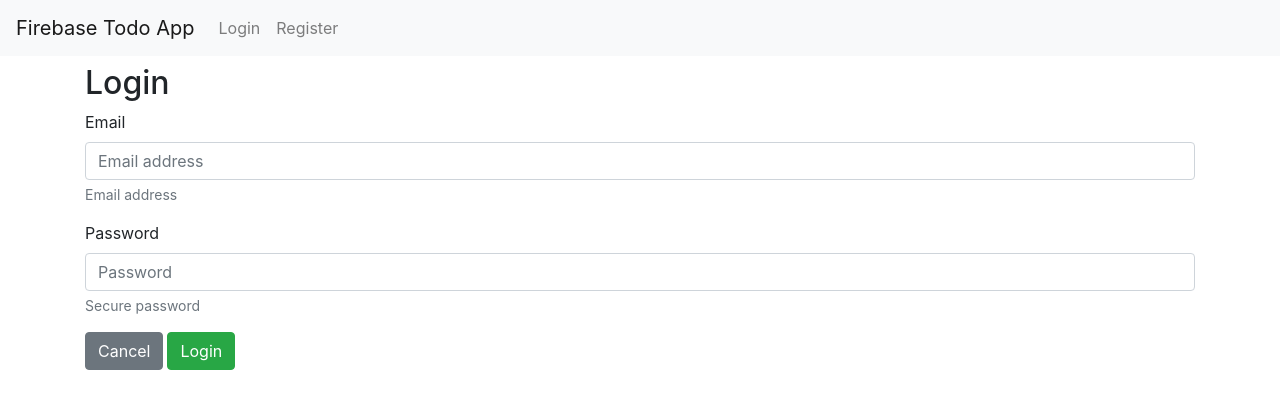
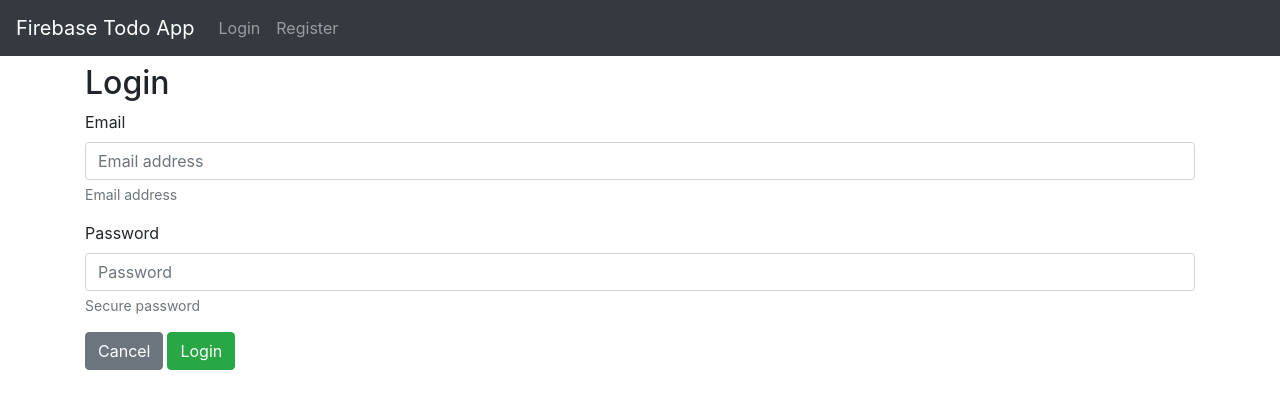
Before and after one commit to gmurambadoro/Todo-App, a Next.js app: page / in a window 1280 px wide. Shown: the top 408 px of the page. Built offline with nearby package versions, Linux system fonts and the light colour scheme; no server answers; the database is empty.

Commit message:
Add logged in user information

```diff
--- a/components/Page.js
+++ b/components/Page.js
@@ -9,12 +9,12 @@ import {useRouter} from "next/router";
 const Page = ({ children }) => {
     const router = useRouter();
 
-    const { uid } = useUser() || { uid: null };
+    const { uid, email } = useUser() || { uid: null, email: null };
 
     return (
         <React.Fragment>
             <header>
-                <Navbar bg="light" expand="lg" className={"mb-2"}>
+                <Navbar bg={"dark"} variant={"dark"} expand="lg" className={"mb-2"}>
                     <Navbar.Brand as={"span"}>{PROJECT_NAME}</Navbar.Brand>
                     <Navbar.Toggle aria-controls="basic-navbar-nav" />
                     <Navbar.Collapse id="basic-navbar-nav">
@@ -50,9 +50,15 @@ const Page = ({ children }) => {
                             )}
                         </Nav>
                         {uid && (
-                            <Link href={"/tasks/new"} passHref>
-                                <Button type={"button"} variant="outline-secondary">Add Task</Button>
-                            </Link>
+                            <>
+                                <Navbar.Text className={"mr-2"}>
+                                    Signed in as: {email}
+                                </Navbar.Text>
+
+                                <Link href={"/tasks/new"} passHref>
+                                    <Button type={"button"} variant="outline-success">Add Task</Button>
+                                </Link>
+                            </>
                         )}
                     </Navbar.Collapse>
                 </Navbar>
```
